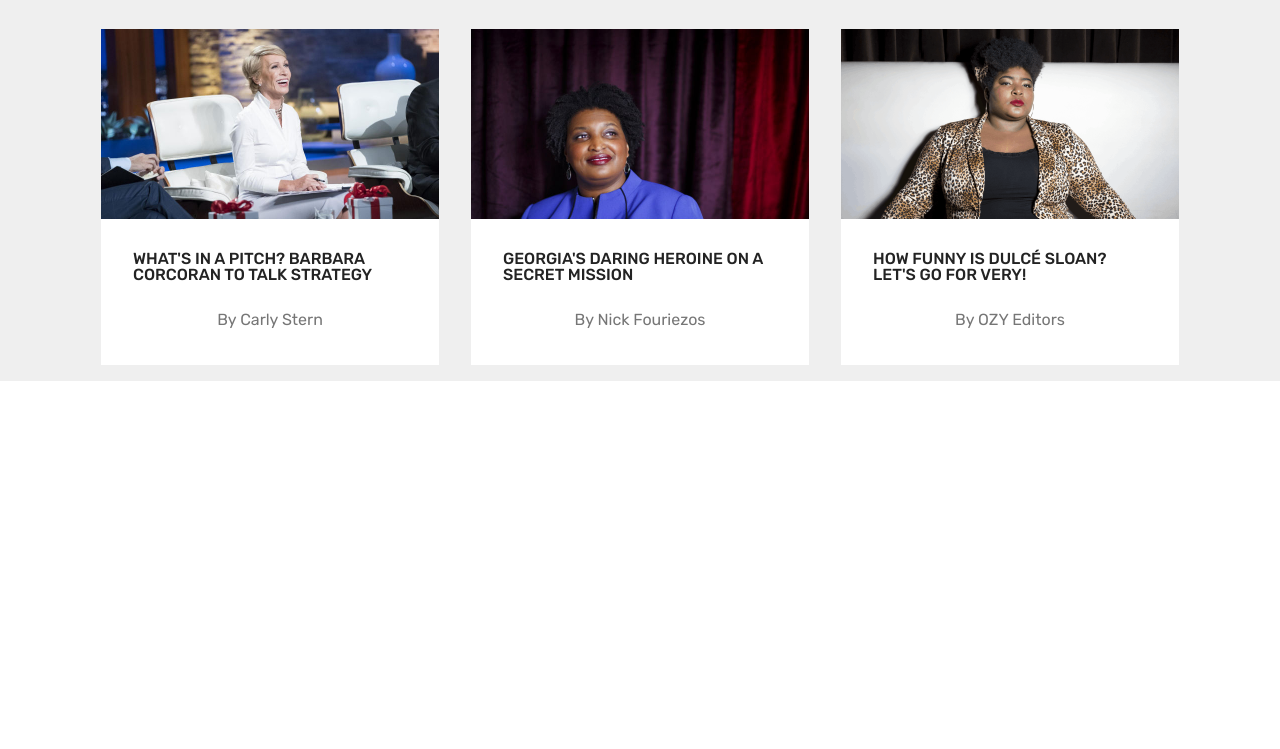
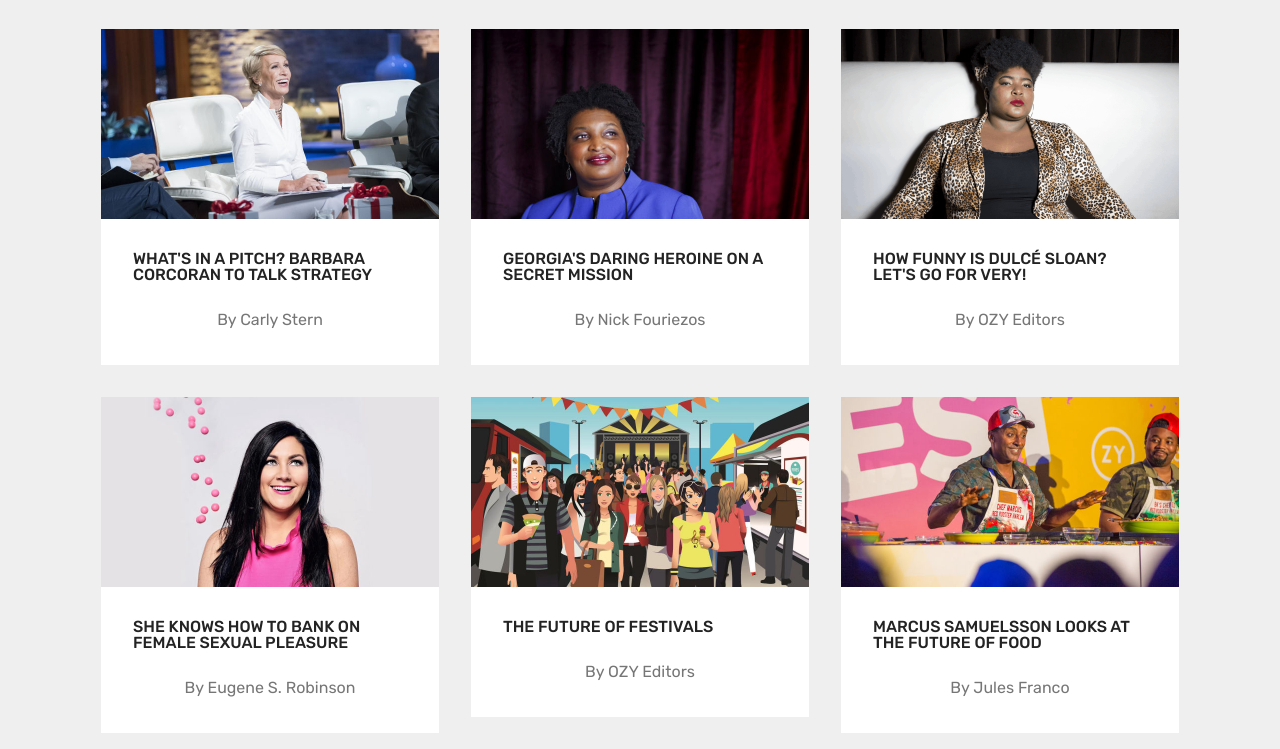
Before and after one commit to ozy-media/ozy-media.github.io, a plain HTML site: page index.html in a window 1280 px wide. Shown: the part 530-1279 px from the top of the page. Before the commit the page ends 911 px from the top, so only its background shows below. Drawn offline with Linux system fonts and the light colour scheme.

Commit message:
create github pages

```diff
--- a/assets/images/hashes.json
+++ b/assets/images/hashes.json
@@ -1 +1 @@
-{"oh6jamRyDp3ggsSIZmbG0w==":"trevornoah-900x506.jpg","1/zDsm6N/ZRRCV/Y+owxjA==":"trevornoah-900x506.jpeg","IkD5BFIv5hZKXm+B1iS8Hg==":"trevornoah-1-900x506.jpeg","QLnJezZxegI9NLOyJxQhkQ==":"trevornoah-2-900x506.jpeg","STH5LtWg9A2inAcDBGlsTQ==":"trevornoah-3-900x506.jpeg","CP/Ldaj+UW07ujlo36WrMQ==":"trevornoah-544x306.jpeg","NbaZGL7YdVFzelxvZI7gZw==":"trevornoah-1794x1009.jpg","nzXNRPZJSEhNniOhLw90mQ==":"tovelo-2000x1125.jpg","MOBtJRHDQpImPF1CrBK0rg==":"ronnychieng-2000x1125.jpg","zBIhDQA4u8IA0HlcarfQNA==":"barbaracorcoran-2000x1125.jpg","X3xvPrXt/sQuLoxy33KXFA==":"staceyabrams-2000x1125.jpg","Dsoxp3E8WA4r89A+pLF7RQ==":"sloan-2000x1125.png","2Au1YUM7D5e4IFSz/8uXMA==":"trevornoah-556x313.jpg","SWdSzBywQKMKd6V6dETSww==":"tovelo-556x313.jpg","sEPXKiCyBq5DVzoYheg60A==":"ronnychieng-556x313.jpg","JVB9trOuctxqB2mKbudl8w==":"barbaracorcoran-556x313.jpg","JHlHePsQS7M4BGzO0NzXOQ==":"staceyabrams-556x313.jpg","OewqsgzJyxmExmbUeDR1vg==":"sloan-556x313.png","jgSnWLCJzBwT/pDPdGVN9w==":"trevornoah-676x380.jpg","4rDy9/yZlJkw3h3QEWD6Sg==":"tovelo-676x380.jpg","jQq/8oFET64s9WzCSnYmoA==":"ronnychieng-676x380.jpg","ehgoehYUULuRAUkooOcBOQ==":"barbaracorcoran-676x380.jpg","bJRO0n8tZR5tt1Ei71MYug==":"staceyabrams-676x380.jpg","IBwhqZVy7lz1SJU8FVhDDQ==":"sloan-676x380.png"}
+{"oh6jamRyDp3ggsSIZmbG0w==":"trevornoah-900x506.jpg","1/zDsm6N/ZRRCV/Y+owxjA==":"trevornoah-900x506.jpeg","IkD5BFIv5hZKXm+B1iS8Hg==":"trevornoah-1-900x506.jpeg","QLnJezZxegI9NLOyJxQhkQ==":"trevornoah-2-900x506.jpeg","STH5LtWg9A2inAcDBGlsTQ==":"trevornoah-3-900x506.jpeg","CP/Ldaj+UW07ujlo36WrMQ==":"trevornoah-544x306.jpeg","NbaZGL7YdVFzelxvZI7gZw==":"trevornoah-1794x1009.jpg","nzXNRPZJSEhNniOhLw90mQ==":"tovelo-2000x1125.jpg","MOBtJRHDQpImPF1CrBK0rg==":"ronnychieng-2000x1125.jpg","zBIhDQA4u8IA0HlcarfQNA==":"barbaracorcoran-2000x1125.jpg","X3xvPrXt/sQuLoxy33KXFA==":"staceyabrams-2000x1125.jpg","Dsoxp3E8WA4r89A+pLF7RQ==":"sloan-2000x1125.png","2Au1YUM7D5e4IFSz/8uXMA==":"trevornoah-556x313.jpg","SWdSzBywQKMKd6V6dETSww==":"tovelo-556x313.jpg","sEPXKiCyBq5DVzoYheg60A==":"ronnychieng-556x313.jpg","JVB9trOuctxqB2mKbudl8w==":"barbaracorcoran-556x313.jpg","JHlHePsQS7M4BGzO0NzXOQ==":"staceyabrams-556x313.jpg","OewqsgzJyxmExmbUeDR1vg==":"sloan-556x313.png","jgSnWLCJzBwT/pDPdGVN9w==":"trevornoah-676x380.jpg","4rDy9/yZlJkw3h3QEWD6Sg==":"tovelo-676x380.jpg","jQq/8oFET64s9WzCSnYmoA==":"ronnychieng-676x380.jpg","ehgoehYUULuRAUkooOcBOQ==":"barbaracorcoran-676x380.jpg","bJRO0n8tZR5tt1Ei71MYug==":"staceyabrams-676x380.jpg","IBwhqZVy7lz1SJU8FVhDDQ==":"sloan-676x380.png","a2ZYul/dHj6UFmUHciC2Gw==":"cindyeckert-676x380.jpg","sX/PbWIakeKVBc+yenXckw==":"futurefest-676x380.jpg","+6BXg1mwea9o8Wv1Me+SHw==":"marcus-676x380.jpg"}
--- a/assets/mobirise/css/mbr-additional.css
+++ b/assets/mobirise/css/mbr-additional.css
@@ -1503,3 +1503,44 @@ body {
   box-shadow: 0px 0px 30px 0px rgba(0, 0, 0, 0.05);
   transition: box-shadow 0.3s;
 }
+.cid-rvRkvyDZhD {
+  padding-top: 0px;
+  padding-bottom: 0px;
+  background-color: #efefef;
+}
+.cid-rvRkvyDZhD .card-box {
+  padding: 0 2rem;
+}
+.cid-rvRkvyDZhD .mbr-section-btn {
+  padding-top: 1rem;
+}
+.cid-rvRkvyDZhD .mbr-section-btn a {
+  margin-top: 1rem;
+  margin-bottom: 0;
+}
+.cid-rvRkvyDZhD h4 {
+  font-weight: 500;
+  margin-bottom: 0;
+  text-align: left;
+  padding-top: 2rem;
+}
+.cid-rvRkvyDZhD p {
+  margin-bottom: 0;
+  text-align: left;
+  padding-top: 1.5rem;
+}
+.cid-rvRkvyDZhD .mbr-text {
+  color: #767676;
+  text-align: center;
+}
+.cid-rvRkvyDZhD .card-wrapper {
+  height: 100%;
+  padding-bottom: 2rem;
+  background: #ffffff;
+  box-shadow: 0px 0px 0px 0px rgba(0, 0, 0, 0);
+  transition: box-shadow 0.3s;
+}
+.cid-rvRkvyDZhD .card-wrapper:hover {
+  box-shadow: 0px 0px 30px 0px rgba(0, 0, 0, 0.05);
+  transition: box-shadow 0.3s;
+}
--- a/index.html
+++ b/index.html
@@ -41,7 +41,7 @@
 
 </section>
 
-<section class="engine"><a href="https://mobirise.info/q">responsive website templates</a></section><section class="features3 cid-rvFVaDpYVR" id="features3-7">
+<section class="engine"><a href="https://mobirise.info/u">bootstrap website templates</a></section><section class="features3 cid-rvFVaDpYVR" id="features3-7">
 
 
 
@@ -153,6 +153,62 @@
     </div>
 </section>
 
+<section class="features3 cid-rvRkvyDZhD" id="features3-7">
+
+
+
+
+    <div class="container">
+        <div class="media-container-row">
+            <div class="card p-3 col-12 col-md-6 col-lg-4">
+                <div class="card-wrapper">
+                    <div class="card-img">
+                        <a href="https://www.ozy.com/provocateurs/she-knows-how-to-bank-on-female-sexual-pleasure-meet-her-at-ozy-fest/95365"><img src="assets/images/cindyeckert-676x380.jpg" alt="Mobirise" title=""></a>
+                    </div>
+                    <div class="card-box">
+                        <h4 class="card-title mbr-fonts-style display-7">SHE KNOWS HOW TO BANK ON FEMALE SEXUAL PLEASURE</h4>
+                        <p class="mbr-text mbr-fonts-style display-7">
+                            By Eugene S. Robinson</p>
+                    </div>
+
+                </div>
+            </div>
+
+            <div class="card p-3 col-12 col-md-6 col-lg-4">
+                <div class="card-wrapper">
+                    <div class="card-img">
+                        <a href="https://www.ozy.com/good-sht/the-future-of-festivals/94626"><img src="assets/images/futurefest-676x380.jpg" alt="Mobirise" title=""></a>
+                    </div>
+                    <div class="card-box">
+                        <h4 class="card-title mbr-fonts-style display-7">
+                            THE FUTURE OF FESTIVALS</h4>
+                        <p class="mbr-text mbr-fonts-style display-7">
+                            By OZY Editors</p>
+                    </div>
+
+                </div>
+            </div>
+
+            <div class="card p-3 col-12 col-md-6 col-lg-4">
+                <div class="card-wrapper">
+                    <div class="card-img">
+                        <a href="https://www.ozy.com/good-sht/marcus-samuelsson-looks-at-the-future-of-food-at-ozy-fest/88187"><img src="assets/images/marcus-676x380.jpg" alt="Mobirise" title=""></a>
+                    </div>
+                    <div class="card-box">
+                        <h4 class="card-title mbr-fonts-style display-7">
+                            MARCUS SAMUELSSON LOOKS AT THE FUTURE OF FOOD</h4>
+                        <p class="mbr-text mbr-fonts-style display-7">
+                            By Jules Franco</p>
+                    </div>
+
+                </div>
+            </div>
+
+
+        </div>
+    </div>
+</section>
+
 
   <script src="assets/web/assets/jquery/jquery.min.js"></script>
   <script src="assets/popper/popper.min.js"></script>
```
Also changed, not shown: assets/images/cindyeckert-676x380.jpg (added), assets/images/futurefest-676x380.jpg (added), assets/images/marcus-676x380.jpg (added), 1 other file.
